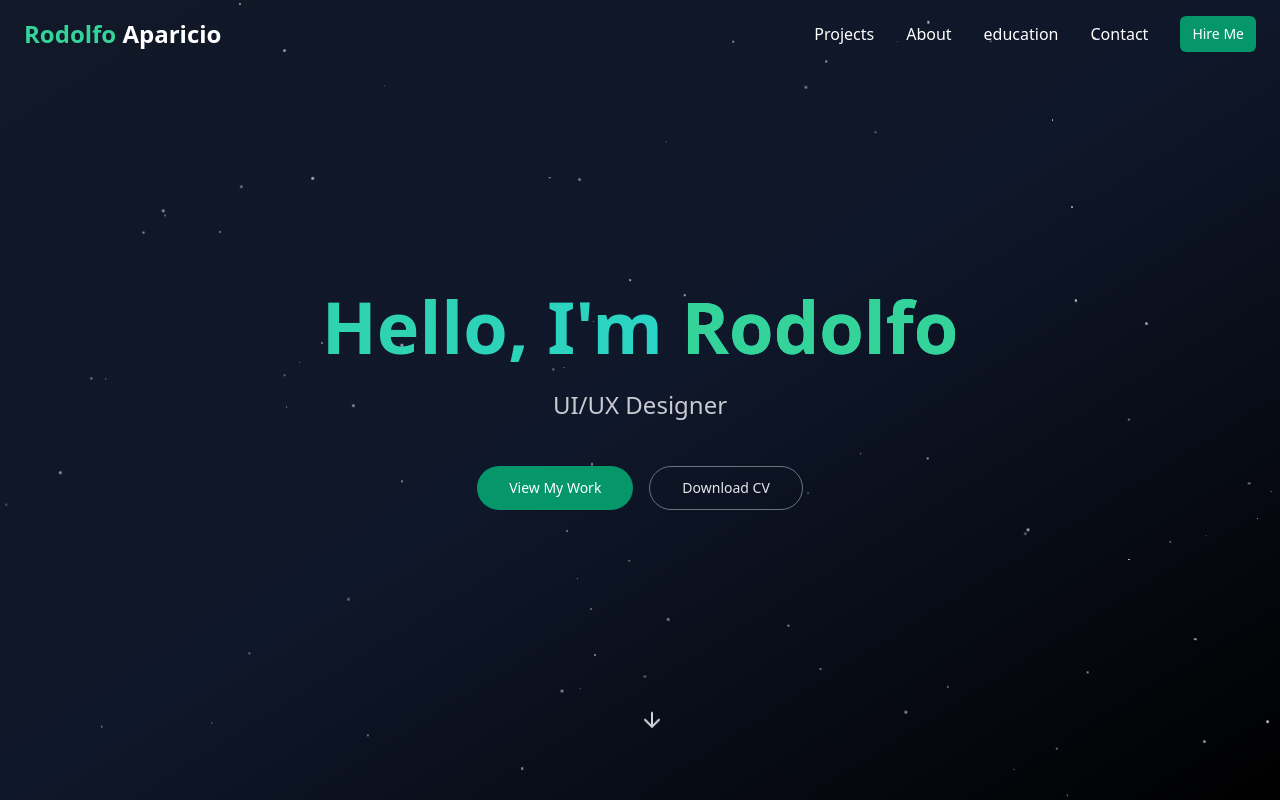
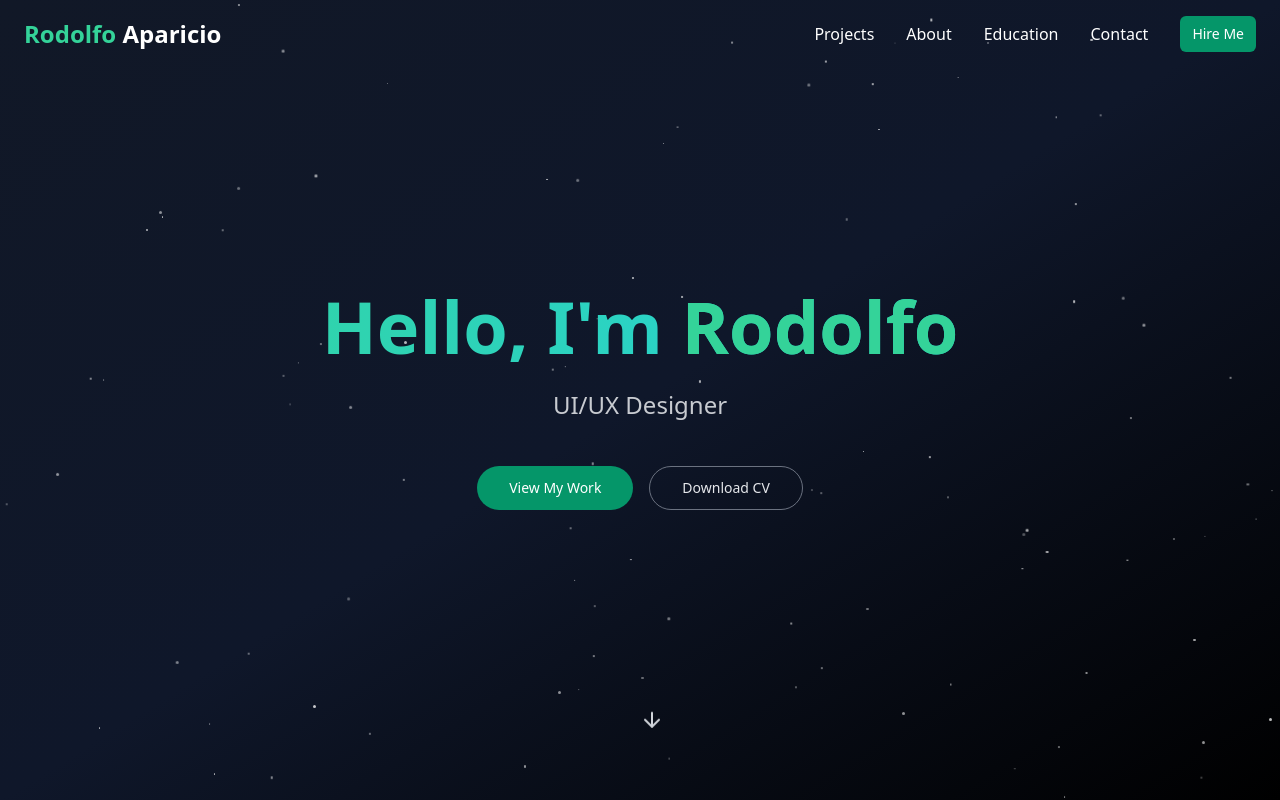
Before and after one commit to rodolfo-rgb/Portfolio, a React (Vite) app: page / in a window 1280 px wide. Shown: the top 800 px of the page. Built offline with nearby package versions, Linux system fonts and the light colour scheme.

Commit message:
update stars animation

```diff
--- a/src/components/Hero.tsx
+++ b/src/components/Hero.tsx
@@ -26,7 +26,7 @@ const Hero = () => {
     const container = document.getElementById("stars-container");
     if (!container) return;
 
-    const numStars = 80;
+    const numStars = 100;
     for (let i = 0; i < numStars; i++) {
       const star = document.createElement("div");
       const size = Math.random() * 2 + 1;
@@ -36,7 +36,7 @@ const Hero = () => {
       star.style.left = `${Math.random() * 100}%`;
       star.style.top = `${Math.random() * 100}%`;
       star.style.opacity = `${Math.random() * 0.5 + 0.3}`;
-      star.style.animationDuration = `${Math.random() * 4 + 4}s`;
+      star.style.animationDuration = `${Math.random() * 7 + 7}s`;
       star.style.animationDelay = `${Math.random() * 4}s`;
       container.appendChild(star);
     }
--- a/src/components/Navigation.tsx
+++ b/src/components/Navigation.tsx
@@ -58,7 +58,7 @@ const Navigation = () => {
                 isScrolled ? "text-gray-200" : "text-white"
               }`}
             >
-              education
+              Education
             </button>
             <button
               onClick={() => scrollToSection("contact")}
```
